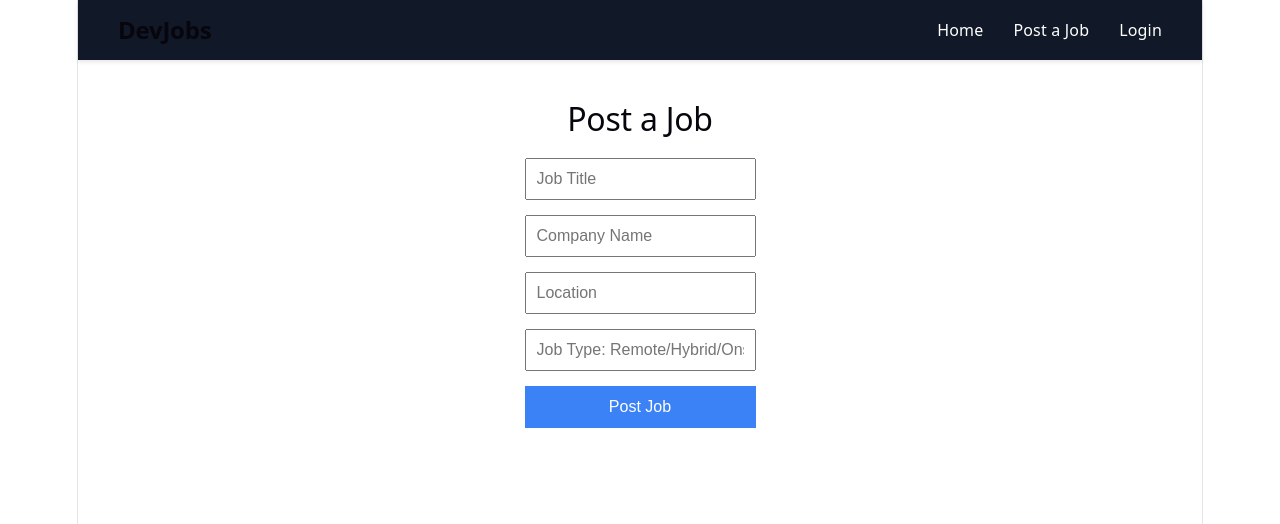
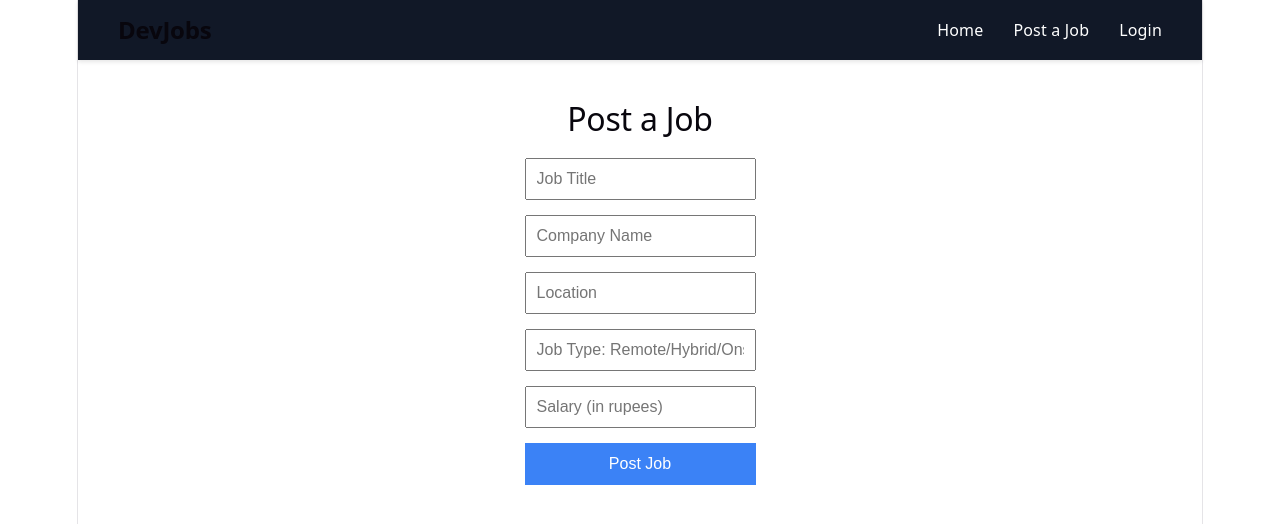
Before and after one commit to Anushkasrivastava07/Job-Portal-frontend, a React (Vite) app: page /post-job in a window 1280 px wide. Shown: the top 524 px of the page. Built offline with nearby package versions, Linux system fonts and the light colour scheme.

Commit message:
"Add salary in job card"

```diff
--- a/src/components/JobCard.jsx
+++ b/src/components/JobCard.jsx
@@ -42,12 +42,36 @@ function JobCard({ job, onDelete }) {
       {/* Location */}
       <p
         style={{
-          margin: "4px 0 12px 0",
+          margin: "4px 0",
           color: "#777",
           fontSize: "13px",
         }}
       >
          {job.location}
+      </p>
+
+      {/* Job Type */}
+      <p
+        style={{
+          margin: "4px 0",
+          color: "#666",
+          fontSize: "13px",
+          fontWeight: "500",
+        }}
+      >
+        <strong>Type:</strong> {job.type}
+      </p>
+
+      {/* Salary */}
+      <p
+        style={{
+          margin: "4px 0 12px 0",
+          color: "#27ae60",
+          fontSize: "14px",
+          fontWeight: "600",
+        }}
+      >
+        <strong>₹{job.salary?.toLocaleString() || "Not specified"}</strong>
       </p>
 
       {/* Button */}
--- a/src/pages/PostJob.jsx
+++ b/src/pages/PostJob.jsx
@@ -6,7 +6,8 @@ function PostJob() {
     title: '',
     company: '',
     location: '',
-    type: ''
+    type: '',
+    salary: ''
   });
   const navigate = useNavigate();
 
@@ -60,6 +61,14 @@ function PostJob() {
           onChange={e => setForm({...form, type: e.target.value})}
           required
         />
+        <input
+          type="number"
+          style={{padding: "10px", fontSize: "16px"}}
+          placeholder="Salary (in rupees)"
+          value={form.salary}
+          onChange={e => setForm({...form, salary: Number(e.target.value)})}
+          required
+        />
         <button
           type="submit"
           style={{padding: "12px", background: "#3b82f6", color: "white", border: "none", cursor: "pointer", fontSize: "16px"}}
```
